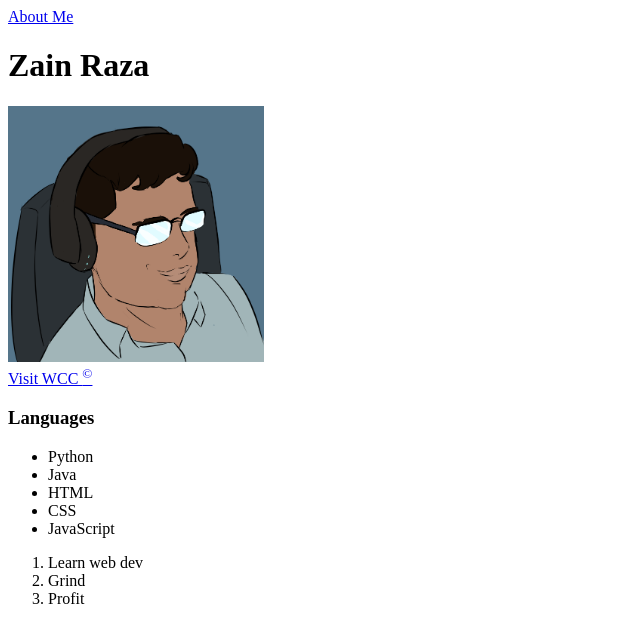
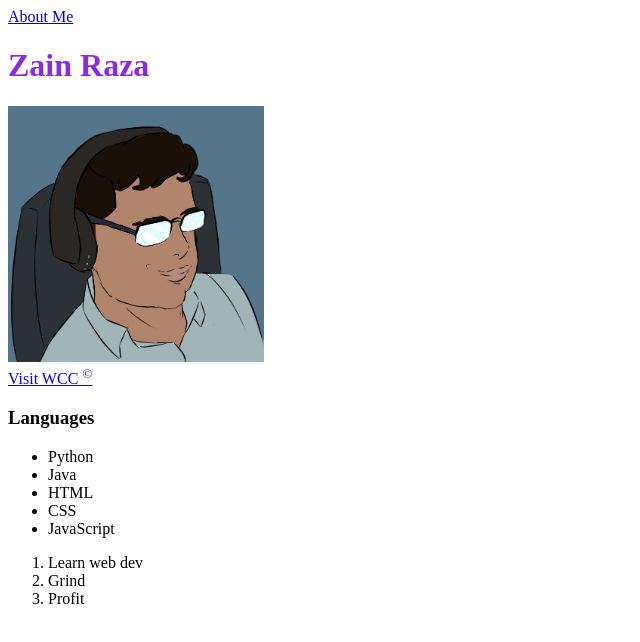
Before and after one commit to zainaraza43/website, a plain HTML site: page index.html in a window 1280 px wide. Shown: the whole page, without its empty margins (0-640 px from the left). Drawn offline with Linux system fonts and the light colour scheme.

Commit message:
starting css

```diff
--- /dev/null
+++ b/css/styles.css
@@ -0,0 +1,3 @@
+h1 {
+  color: blueviolet;
+}
--- a/index.html
+++ b/index.html
@@ -5,6 +5,7 @@
     <meta http-equiv="X-UA-Compatible" content="IE=edge">
     <meta name="viewport" content="width=device-width, initial-scale=1.0">
     <title>Zain Raza</title>
+    <link rel="stylesheet" href="./css/styles.css">
 </head>
 <body>
     <a href="about.html">About Me</a>
```
Also changed, not shown: about.html (+1 -0 lines).
